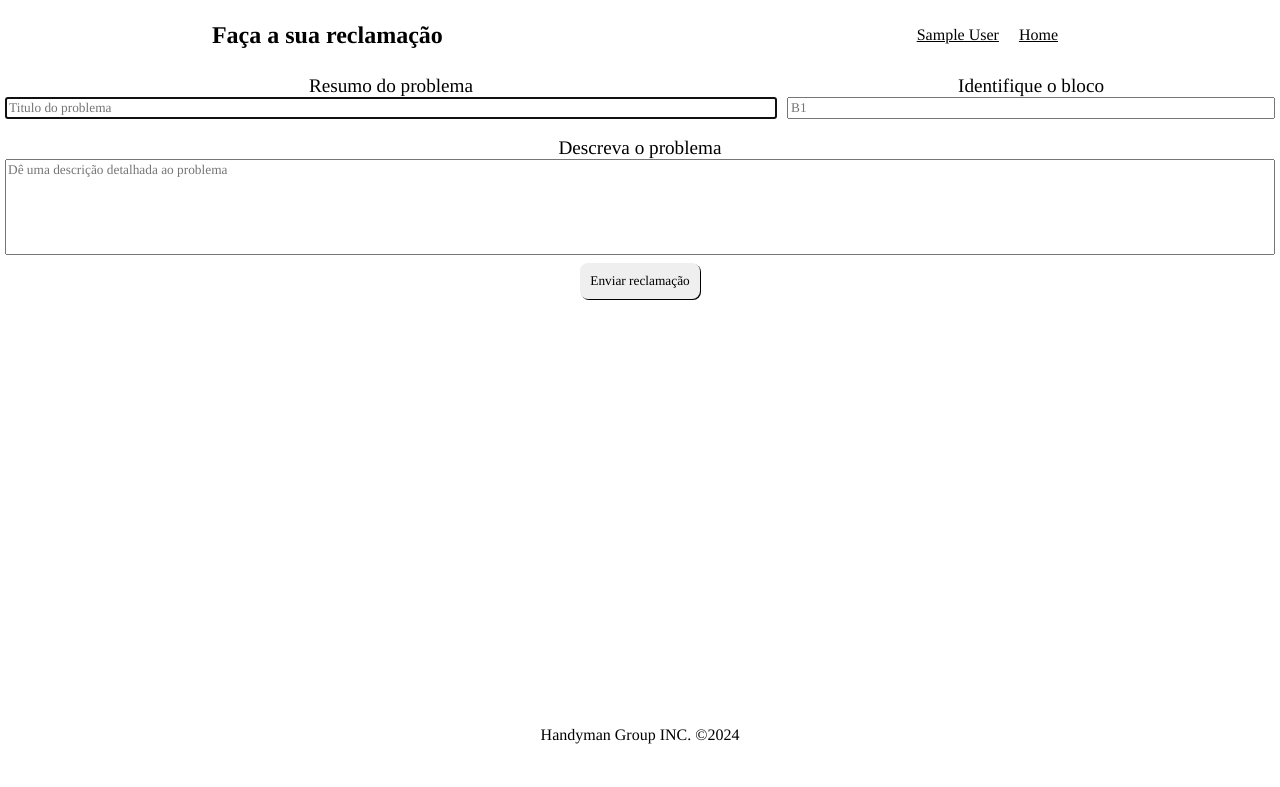
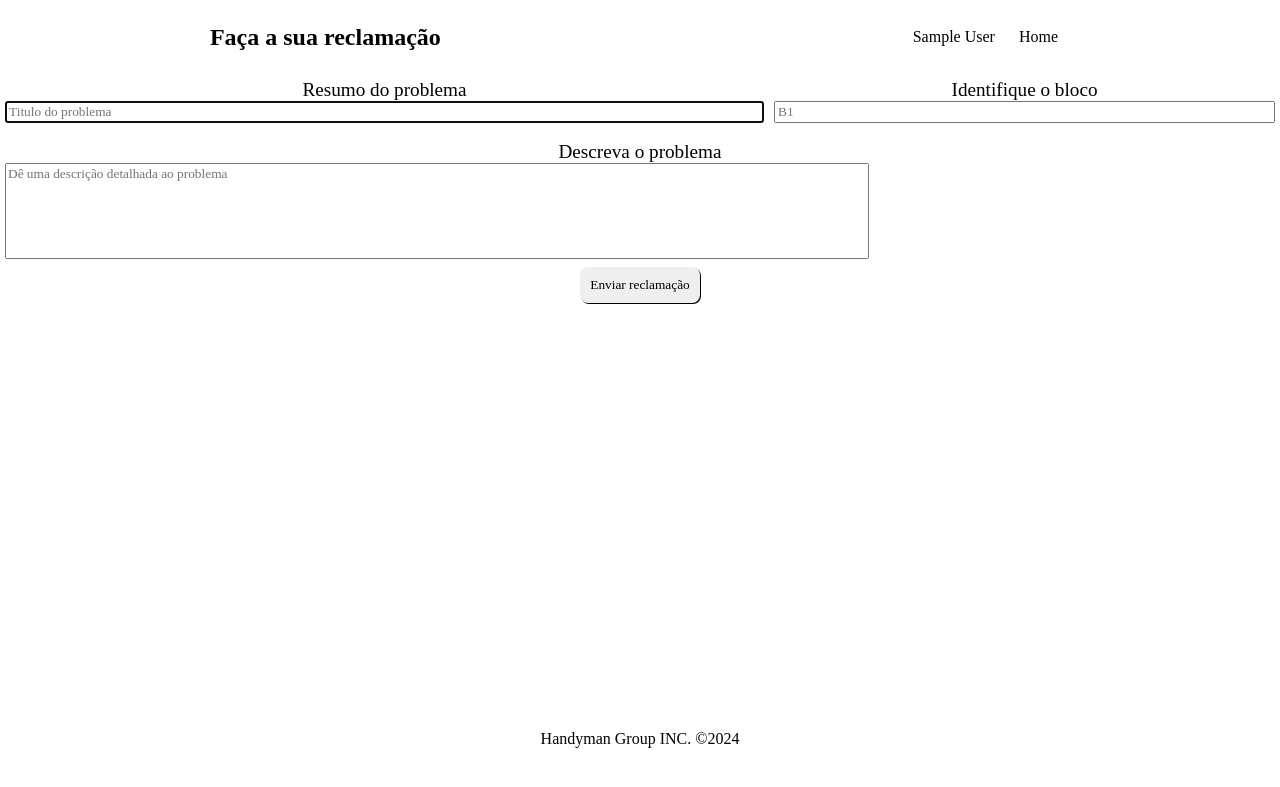
Before and after one commit to gitManuTech/Manutech-SITE, a PHP site: page /php/problem.php in a window 1280 px wide. Shown: the top 787 px of the page. Run offline with PHP 8.4, Linux system fonts and the light colour scheme; the visitor is signed in with stand-in values (Sample User, id 1).

Commit message:
Updating CSS
Changed the font, altered the margin for a CSS var,
added the "justify-content" property

```diff
--- a/src/css/form-problem.css
+++ b/src/css/form-problem.css
@@ -66,6 +66,13 @@ textarea {
 	width: 34.375%;
 }
 
+.problem-area {
+	display: flex;
+	flex-direction: column;
+	align-items: center;
+}
+
 .complain-description {
+	width: 54rem;
 	height: 6rem;
 }
--- a/src/css/general.css
+++ b/src/css/general.css
@@ -1,12 +1,12 @@
 :root {
-	--list-padding: 10px;
+	--list-padding: 0.75rem;
 	--list-margin: 1em;
 	--form-part-padding: 0.5rem;
 }
 
 /* TODO: find better font, if there is */
 * {
-	font-family: "Times", "arial";
+	font-family: "Times New Roman", Arial;
 }
 
 *,
--- a/src/css/header.css
+++ b/src/css/header.css
@@ -6,6 +6,7 @@
 
 .navbar {
 	display: flex;
+	justify-content: center;
 	align-items: center;
 }
 
@@ -16,5 +17,4 @@
 .navbar a {
 	text-decoration: none;
 	color: black;
-	text-decoration: underline;
 }
```
